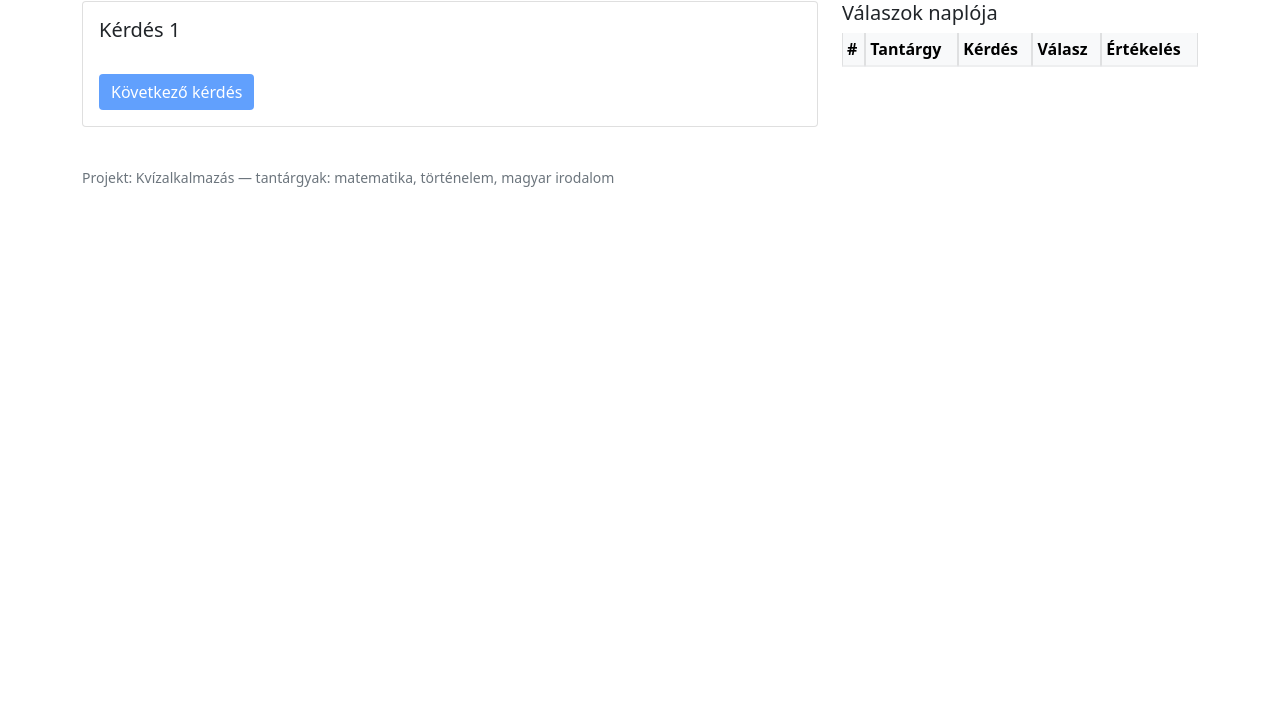
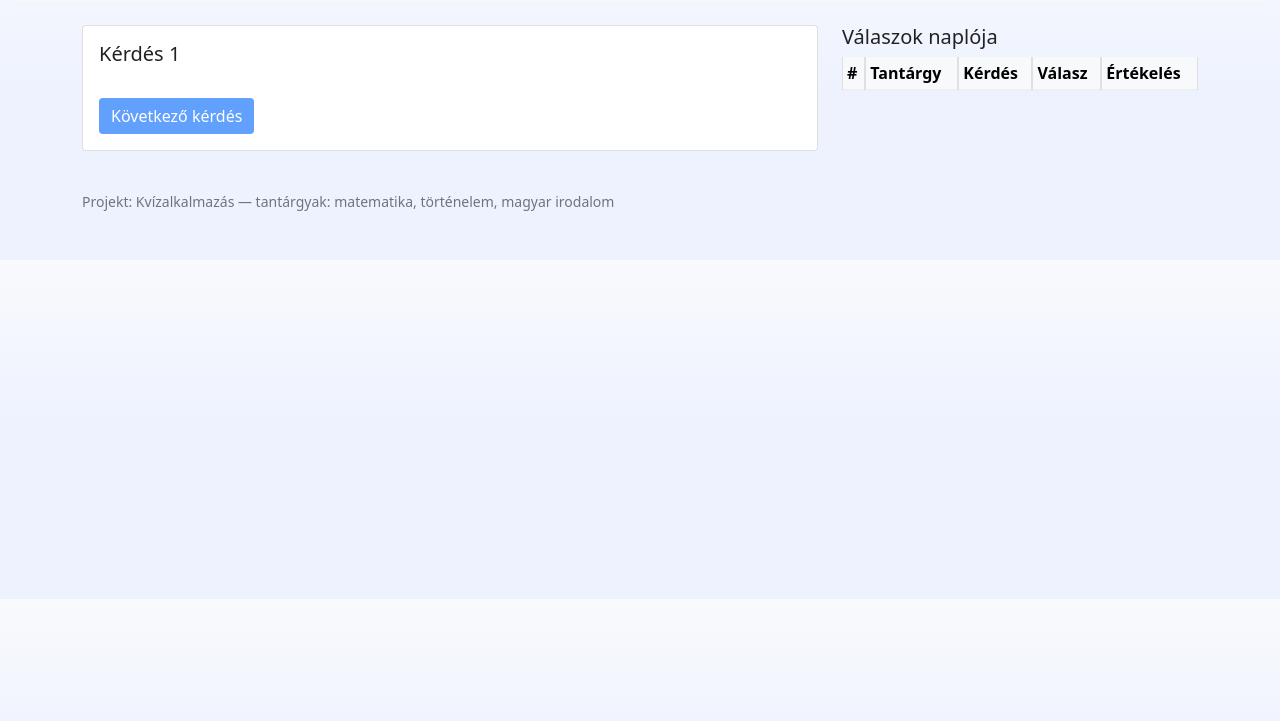
Before and after one commit to FeherZoltan/Projektmunka1, a plain HTML site: page index.html in a window 1280 px wide. Shown: the part 79-800 px from the top of the page. Drawn offline with nearby package versions, Linux system fonts and the light colour scheme.

Commit message:
CSS trial 2

```diff
--- a/style.css
+++ b/style.css
@@ -5,8 +5,7 @@ body { padding-bottom: 40px; }
 
 .list-group-item { cursor: pointer; }
 .list-group-item input { margin-right: 10px; }
-<<<<<<< HEAD
-=======
+
 
 body{
 	padding:1.5rem 1rem 3rem;
@@ -24,6 +23,3 @@ body{
 .btn-primary{ background: ( #0b57b6); border:0; }
 .btn-primary{ background: ( #0b57b6); border:0; }
 .btn-success{ background: (#28a745,#1e7e34); border:0; }
-
-
->>>>>>> 5069b152a7c49b4fd77b7949d6891af3458c48d3
```
